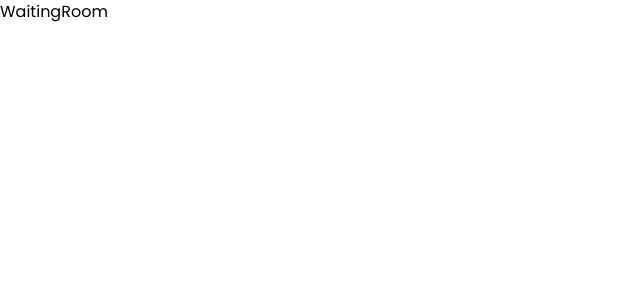
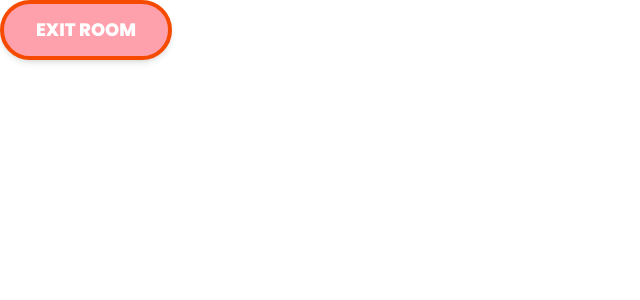
Before and after one commit to English-app-game/frontend, a React (Vite) app: page /rooms/1 in a window 1280 px wide. Shown: the top 300 px of the page, without its empty margins (0-640 px from the left). Built offline with nearby package versions, Linux system fonts and the light colour scheme.

Commit message:
added a exit room button component in invite room page

```diff
--- /dev/null
+++ b/src/ui/components/ExitButton.jsx
@@ -0,0 +1,10 @@
+import React from 'react'
+
+const ExitButton = () => {
+  return (
+   <button className='`font-sans bg-rose-300 border-4 border-orange-600 text-white font-extrabold text-lg px-8 py-3 rounded-full shadow-md hover:bg-rose-300 active:translate-y-1 active:shadow-inner
+    cursor-pointer transition-all duration-150'>EXIT ROOM</button>
+  )
+}
+
+export default ExitButton
--- a/src/ui/pages/WaitingRoom.jsx
+++ b/src/ui/pages/WaitingRoom.jsx
@@ -1,3 +1,8 @@
+import ExitButton from "../components/ExitButton";
+
 export default function WaitingRoom() {
-  return <div>WaitingRoom</div>;
+  return <div>
+    {/* WaitingRoom */}
+    <ExitButton />
+  </div>;
 }
```
